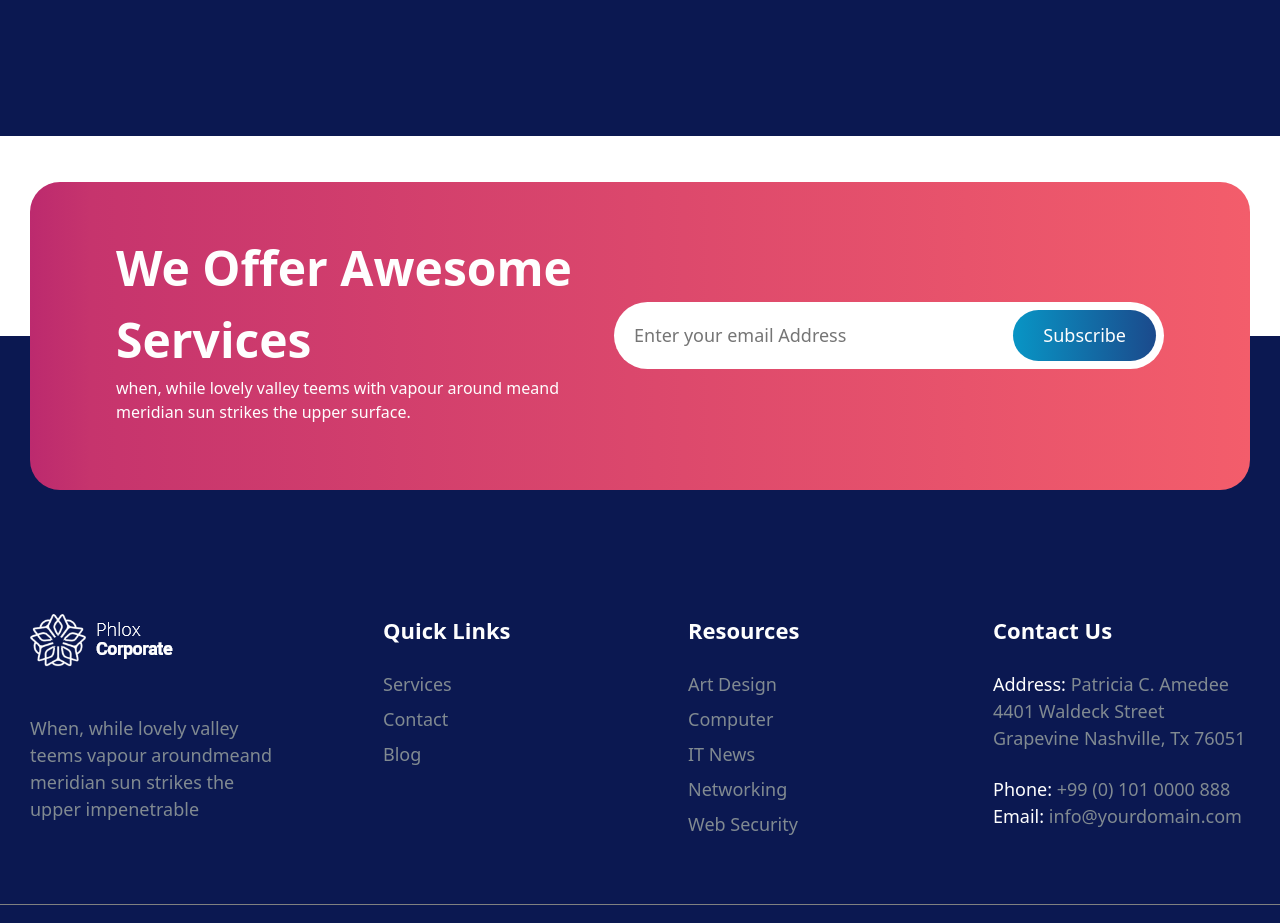
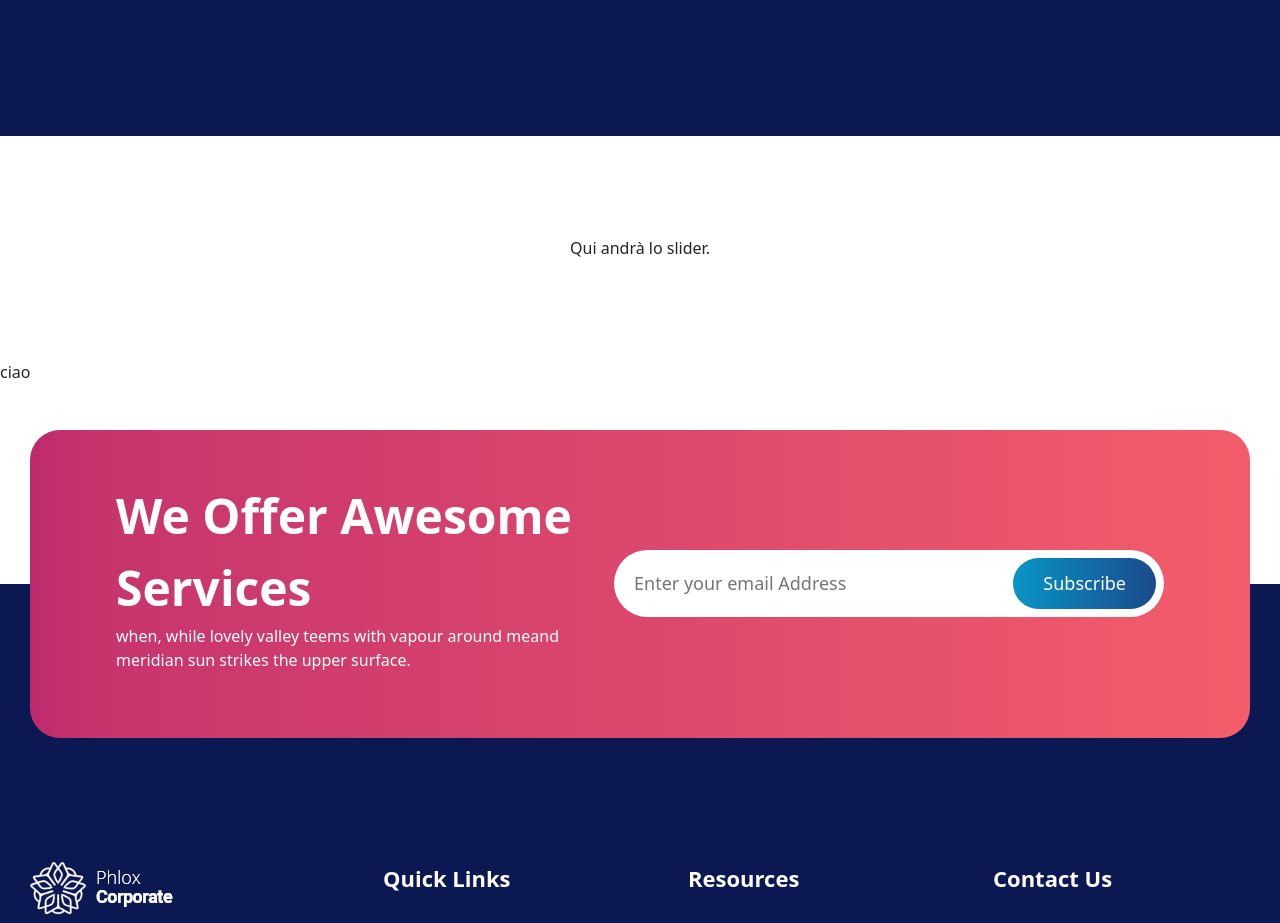
Before and after one commit to DarioDC95/proj-html-vuejs, a Vue app: page / in a window 1280 px wide. Shown: the part 3060-3983 px from the top of the page. Built offline with nearby package versions, Linux system fonts and the light colour scheme.

Commit message:
beginning section 5 of the main

```diff
--- a/src/components/AppMain.vue
+++ b/src/components/AppMain.vue
@@ -1,13 +1,17 @@
 <script>
-    import AppBusinessSection from './AppBusinessSection.vue';
-    import AppWhatwedoSection from './AppWhatwedoSection.vue';
-    import AppStartyourproject from './AppStartyourproject.vue';
+    import AppBusinessSection from './subSectionMain/AppBusinessSection.vue';
+    import AppWhatwedoSection from './subSectionMain/AppWhatwedoSection.vue';
+    import AppStartyourproject from './subSectionMain/AppStartyourproject.vue';
+    import AppSlider from './subSectionMain/AppSlider.vue';
+    import AppPricing from './subSectionMain/AppPricing.vue';
 
     export default {
         components: {
             AppBusinessSection,
             AppWhatwedoSection,
             AppStartyourproject,
+            AppSlider,
+            AppPricing,
         }
     }
 </script>
@@ -22,6 +26,12 @@
 
         <!-- start-your-project -->
         <AppStartyourproject />
+
+        <!-- slider -->
+        <AppSlider />
+
+        <!-- pricing -->
+        <AppPricing />
     </main>
 </template>
 
--- a/src/components/AppBusinessSection.vue
+++ b/src/components/subSectionMain/AppBusinessSection.vue
@@ -21,7 +21,7 @@
                     </div>
                     <div class="col-6 px-0">
                         <div class="mycard">
-                            <img src="../assets/header.png" alt="Logo Desk">
+                            <img src="../../assets/header.png" alt="Logo Desk">
                         </div>
                     </div>
                 </div>
@@ -31,8 +31,8 @@
 </template>
 
 <style scoped lang="scss">
-    @use '../styles/partials/variables.scss'as *;
-    @use '../styles/partials/mixins.scss'as *;
+    @use '../../styles/partials/variables.scss'as *;
+    @use '../../styles/partials/mixins.scss'as *;
 
     .business-planning {
             background-color: $bg-blue;
--- /dev/null
+++ b/src/components/subSectionMain/AppPricing.vue
@@ -0,0 +1,15 @@
+<script>
+    export default {
+
+    }
+</script>
+
+<template>
+    <section>
+        ciao
+    </section>
+</template>
+
+<style scoped lang="scss">
+
+</style>
--- /dev/null
+++ b/src/components/subSectionMain/AppSlider.vue
@@ -0,0 +1,19 @@
+<script>
+    export default {
+
+    }
+</script>
+
+<template>
+    <section class="slider">
+        Qui andrà lo slider.
+    </section>
+</template>
+
+<style scoped lang="scss">
+
+    .slider {
+        padding: 100px 0;
+        text-align: center;
+    }
+</style>
--- a/src/components/AppStartyourproject.vue
+++ b/src/components/subSectionMain/AppStartyourproject.vue
@@ -11,7 +11,7 @@
                 <div class="row align-items-center">
                     <div class="col-6">
                         <div class="mycard-img ms-5 d-flex justify-content-end align-items-end">
-                            <img src="../assets/men-data.png" alt="Immagine Data">
+                            <img src="../../assets/men-data.png" alt="Immagine Data">
                         </div>
                     </div>
                     <div class="col-6">
@@ -32,8 +32,8 @@
 </template>
 
 <style scoped lang="scss">
-    @use '../styles/partials/variables.scss'as *;
-    @use '../styles/partials/mixins.scss'as *;
+    @use '../../styles/partials/variables.scss'as *;
+    @use '../../styles/partials/mixins.scss'as *;
 
     .start-project {
         background-color: $bg-blue;
@@ -41,7 +41,7 @@
 
         .mycard-img {
             width: 60%;
-            background-image: url(../assets/nemoodar.png);
+            background-image: url(../../assets/nemoodar.png);
             background-position: center;
             background-size: contain;
             background-repeat: no-repeat;
--- a/src/components/AppWhatwedoSection.vue
+++ b/src/components/subSectionMain/AppWhatwedoSection.vue
@@ -69,8 +69,8 @@
 </template>
 
 <style scoped lang="scss">
-    @use '../styles/partials/variables.scss'as *;
-    @use '../styles/partials/mixins.scss'as *;
+    @use '../../styles/partials/variables.scss'as *;
+    @use '../../styles/partials/mixins.scss'as *;
 
     .what-we-do {
             font-size: $fs-sm;
```
